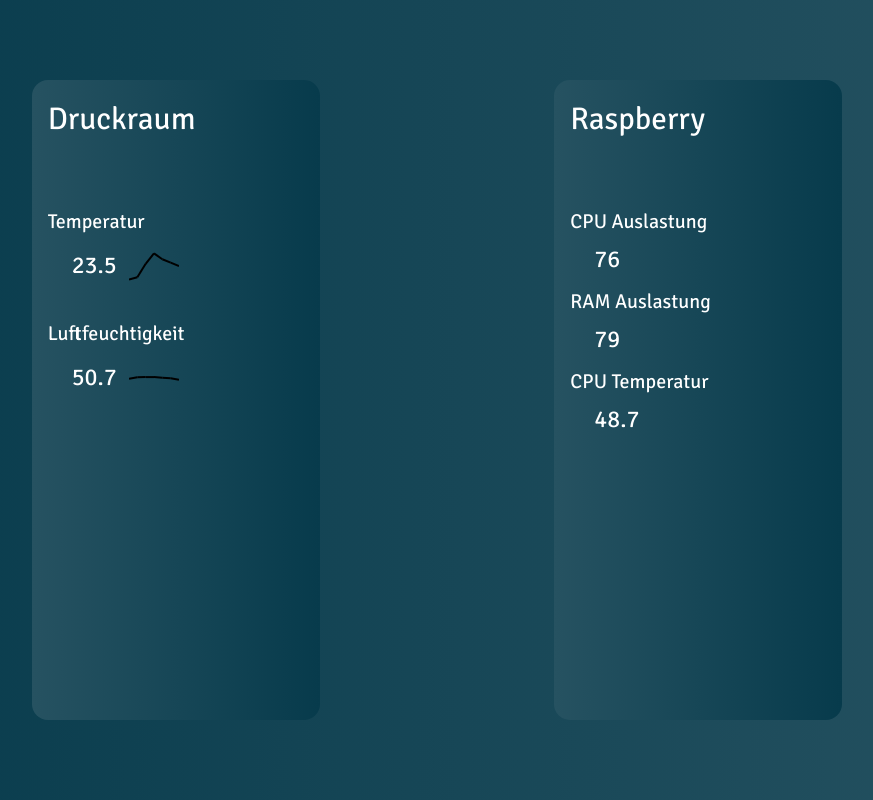
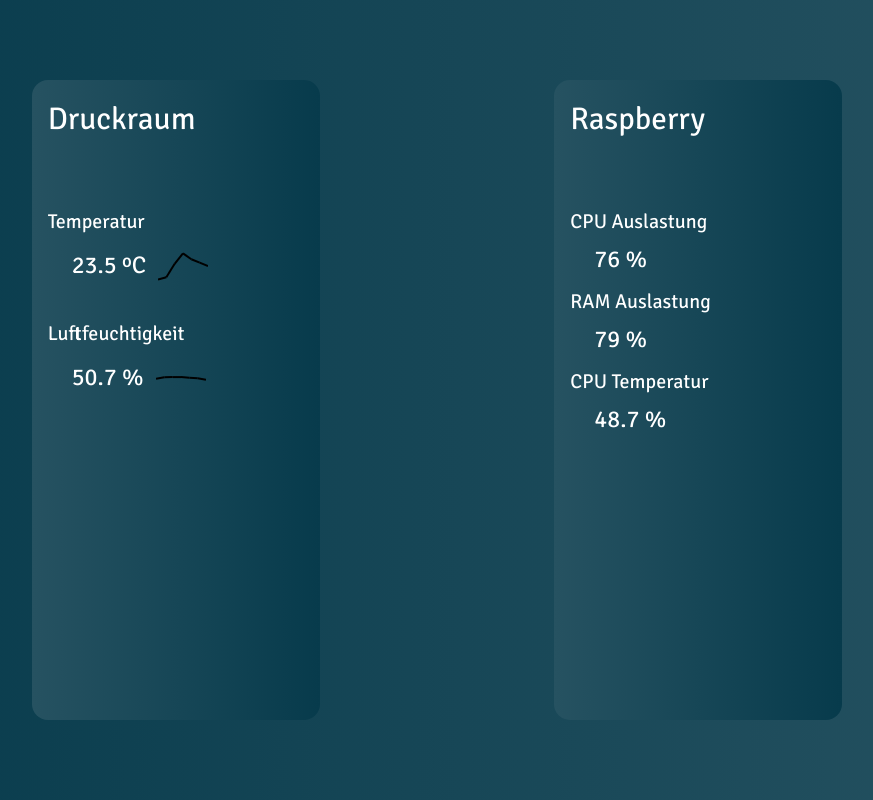
Before and after one commit to kev5655/threeDPrintingDisplayer, a React (Create React App) app in the folder front-end/: page / in a window 1280 px wide. Shown: the whole page, without its empty margins (203-1076 px from the left). Built offline with nearby package versions, Linux system fonts and the light colour scheme.

Commit message:
add Data Classes. Closes #12

```diff
--- a/front-end/src/components/cards/Databox.tsx
+++ b/front-end/src/components/cards/Databox.tsx
@@ -1,12 +1,13 @@
 import React from "react";
 import SimpleGraph from "../graph/SimpleGraph";
+import {Printable} from "../../utils/objects/Printable";
 
 type DataboxProps = {
     title: string;
     firstTitle: string;
-    firstData: number;
+    firstData: Printable;
     secondTitle: string;
-    secondData: number;
+    secondData: Printable;
     onClick: () => void;
 }
 
@@ -21,14 +22,14 @@
             <div className="pb-6">
                 <p>{firstTitle}</p>
                 <div className="flex gap-3">
-                    <p className="text-2xl pt-3 pl-6">{firstData}</p>
+                    <p className="text-2xl pt-3 pl-6">{firstData.print()}</p>
                     <SimpleGraph x={50} y={50} data={[21.5, 23.8, 37.3, 47.8, 41.9, 38.5, 35.0]}/>
                 </div>
             </div>
             <div>
                 <p>{secondTitle}</p>
                 <div className="flex gap-3">
-                    <p className="text-2xl pt-3 pl-6">{secondData}</p>
+                    <p className="text-2xl pt-3 pl-6">{secondData.print()}</p>
                     <SimpleGraph x={50} y={50} data={[18, 19.5, 19.7, 19.7, 19.1, 18.5, 17.1]}/>
                 </div>
             </div>
--- a/front-end/src/components/cards/RaspiData.tsx
+++ b/front-end/src/components/cards/RaspiData.tsx
@@ -1,14 +1,15 @@
 import React, {FC} from "react";
+import {Printable} from "../../utils/objects/Printable";
 
 
 type RaspiDataProps = {
     title: string;
     firstTitle: string;
-    firstData: number;
+    firstData: Printable;
     secondTitle: string;
-    secondData: number;
+    secondData: Printable;
     thirdTitle: string;
-    thirdData: number;
+    thirdData: Printable;
 }
 
 const RaspiData: FC<RaspiDataProps> = ({
@@ -29,15 +30,15 @@
             <h1 className="pb-16">{title}</h1>
             <div className="pb-3">
                 <p>{firstTitle}</p>
-                <p className="text-2xl pt-1.5 pl-6">{firstData}</p>
+                <p className="text-2xl pt-1.5 pl-6">{firstData.print()}</p>
             </div>
             <div className="pb-3">
                 <p>{secondTitle}</p>
-                <p className="text-2xl pt-1.5 pl-6">{secondData}</p>
+                <p className="text-2xl pt-1.5 pl-6">{secondData.print()}</p>
             </div>
             <div>
                 <p>{thirdTitle}</p>
-                <p className="text-2xl pt-1.5 pl-6">{thirdData}</p>
+                <p className="text-2xl pt-1.5 pl-6">{thirdData.print()}</p>
             </div>
         </div>
     );
--- a/front-end/src/pages/Overview.tsx
+++ b/front-end/src/pages/Overview.tsx
@@ -2,6 +2,8 @@
 import Databox from "../components/cards/Databox";
 import Background from "../layout/Background";
 import RaspiData from "../components/cards/RaspiData";
+import {TemperaturValue} from "../utils/objects/TemperaturValue";
+import {PercentValue} from "../utils/objects/PercentValue";
 
 
 const Overview = (): JSX.Element => {
@@ -18,12 +20,14 @@
         <Background className="flex items-center justify-evenly">
             <Databox title="Druckraum"
                      firstTitle="Temperatur"
-                     firstData={23.5}
+                     firstData={new TemperaturValue(23.5)}
                      secondTitle="Luftfeuchtigkeit"
-                     secondData={50.7}
+                     secondData={new PercentValue(50.7)}
                      onClick={onShowGraphPrintingRoom}/>
-            <RaspiData title="Raspberry" firstTitle="CPU Auslastung" firstData={76} secondTitle="RAM Auslastung"
-                       secondData={79} thirdTitle="CPU Temperatur" thirdData={48.7}/>
+            <RaspiData title="Raspberry" firstTitle="CPU Auslastung" firstData={new PercentValue(76)}
+                       secondTitle="RAM Auslastung"
+                       secondData={new PercentValue(79)} thirdTitle="CPU Temperatur"
+                       thirdData={new PercentValue(48.7)}/>
             {/*<Databox title="Filamentraum"*/}
             {/*         firstTitle="Temperatur"*/}
             {/*         firstData={22.8}*/}
--- /dev/null
+++ b/front-end/src/utils/objects/PercentValue.ts
@@ -0,0 +1,24 @@
+import {Printable} from "./Printable";
+
+
+export class PercentValue implements Printable {
+
+    private _value: number;
+
+    constructor(value: number) {
+        this._value = value;
+    }
+
+    get value(): number {
+        return this._value;
+    }
+
+    set value(value: number) {
+        this._value = value;
+    }
+
+    print(): string {
+        return String(this._value) + " %";
+    }
+
+}
--- /dev/null
+++ b/front-end/src/utils/objects/Printable.ts
@@ -0,0 +1,5 @@
+
+
+export interface Printable {
+    print(): string;
+}
--- /dev/null
+++ b/front-end/src/utils/objects/TemperaturValue.ts
@@ -0,0 +1,21 @@
+import {Printable} from "./Printable";
+
+export class TemperaturValue implements Printable {
+    private _value: number;
+    constructor(value: number) {
+        this._value = value;
+    }
+
+    get value(): number {
+        return this._value;
+    }
+
+    set value(value: number) {
+        this._value = value;
+    }
+
+    print(): string {
+        return String(this._value) + " ºC";
+    }
+
+}
```
